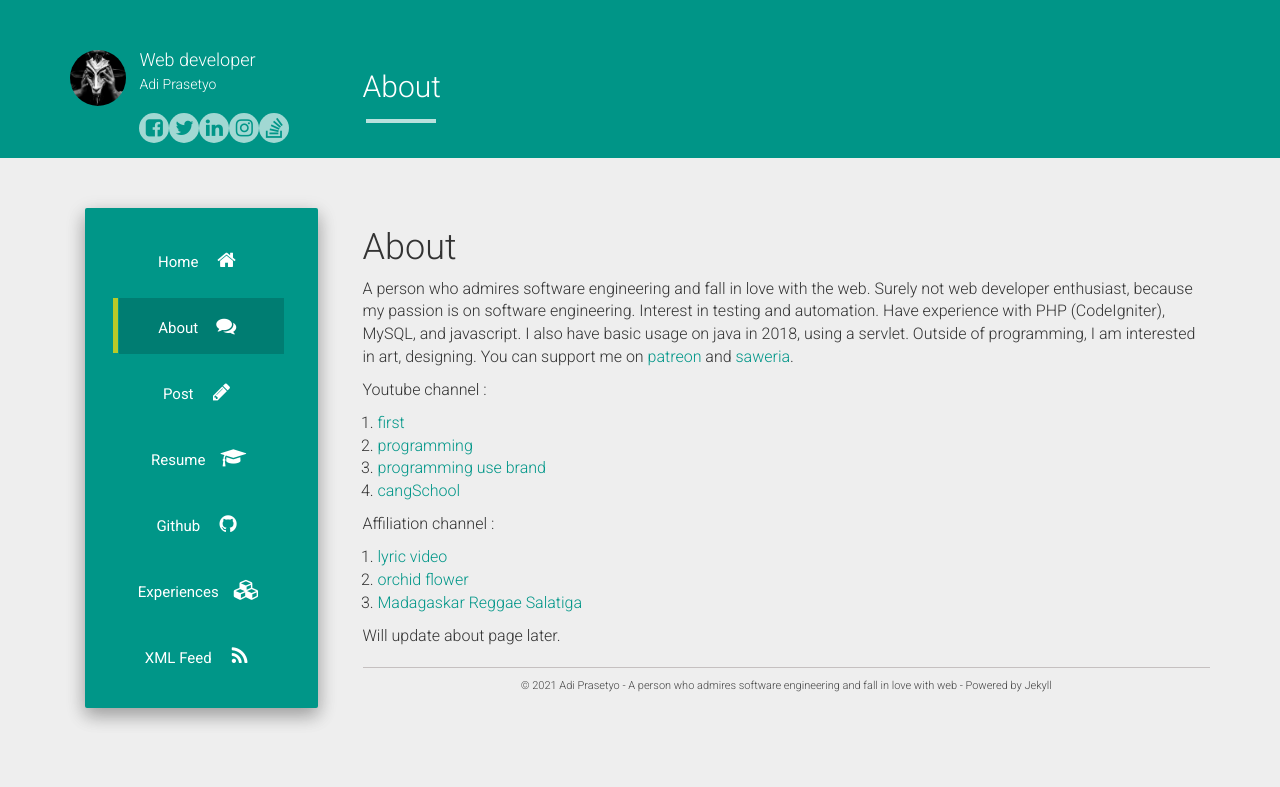
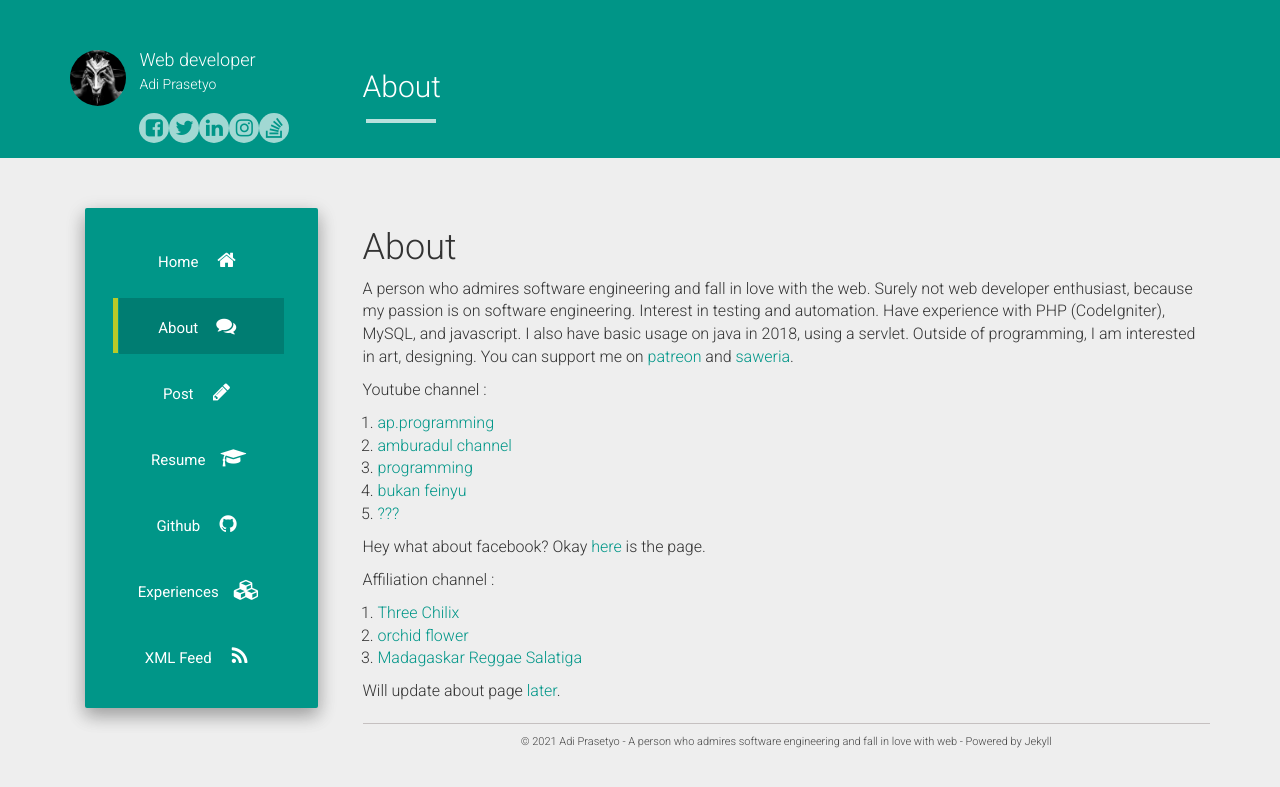
Before and after one commit to sukrosono/sukrosono.github.io, a Jekyll site: the page built from about.md, in a window 1280 px wide. Shown: the top 787 px of the page. Built offline with Jekyll 4.4.1, drawn with Linux system fonts in a browser that asks for light colours; nearby versions of some CDN libraries.

Commit message:
Kill cve 33502, fix google analytics and add link on about

```diff
--- a/_config.yml
+++ b/_config.yml
@@ -58,7 +58,7 @@
   - jekyll-gist
   - rouge
   - jekyll-watch
-  - jekyll-analytics
+  - jekyll-rushed-analytics
   - jekyll-sitemap
   - jekyll-feed
 jekyll_analytics:
@@ -77,3 +77,5 @@
       path: indonesian-post.xml
 # Build settings
 markdown: kramdown
+liquid:
+  error_mode: warn
--- a/_includes/head.html
+++ b/_includes/head.html
@@ -17,7 +17,9 @@
     {% endif %}
   {% endfor %}
   <link rel="alternate" type="application/rss+xml" title="{{ site.title }}" href="{{ "/feed.xml" | prepend: site.baseurl | prepend: site.url }}">
-
+  {% if site.google_analytics and jekyll.environment == 'production' %}
+  {% include analytics.html %}
+  {% endif %}
   <!-- optional js if exist on front matter -->
   {% for extraJs in page.exclusiveJs %}
     {% if extraJs contains '//' %}
--- a/about.md
+++ b/about.md
@@ -13,16 +13,18 @@
 
 
 Youtube channel :
-  1.  [first](https://www.youtube.com/channel/UCjoSZoattZuCd8UxayJqUow)
-  2.  [programming](https://www.youtube.com/channel/UCS4CNvE8zUHzd1FHk6MZnOA)
-  3.  [programming use brand](https://www.youtube.com/channel/UCaOLzRcWNqAYnKjUuCZEq5g)
+  1.  [ap.programming](https://www.youtube.com/channel/UCjoSZoattZuCd8UxayJqUow?sub_confirmation=1)
+  2.  [amburadul channel](https://www.youtube.com/channel/UCS4CNvE8zUHzd1FHk6MZnOA?sub_confirmation=1)
+  3.  [programming](https://www.youtube.com/channel/UCaOLzRcWNqAYnKjUuCZEq5g?sub_confirmation=1)
+  3.  [bukan feinyu](http://www.youtube.com/channel/UCfvKiZeqn2edY3JMwjsxdaQ?sub_confirmation=1)
   <!-- one which connected to patreon -->
-  4.  [cangSchool](https://www.youtube.com/channel/UCxJHFqdJW18E0r6_BR7ykwg)
+  4.  [???](https://www.youtube.com/channel/UCxJHFqdJW18E0r6_BR7ykwg?sub_confirmation=1)
 
+Hey what about facebook? Okay [here](https://www.facebook.com/IamProgrammerWhoEnjoyMyLife/) is the page.
 
 Affiliation channel :
-  1. [lyric video](https://www.youtube.com/channel/UCW-jT3JFpaAzrbhbXsdxs6Q)
-  2. [orchid flower](https://www.youtube.com/channel/UCeeyKn0trrT8RhL8LuQJwyQ)
-  2. [Madagaskar Reggae Salatiga](https://youtube.com/channel/UCZjwnERlpTnZqj4CMW3dI-Q)
+  1. [Three Chilix](https://www.youtube.com/channel/UCW-jT3JFpaAzrbhbXsdxs6Q?sub_confirmation=1)
+  2. [orchid flower](https://www.youtube.com/channel/UCeeyKn0trrT8RhL8LuQJwyQ?sub_confirmation=1)
+  2. [Madagaskar Reggae Salatiga](https://youtube.com/channel/UCZjwnERlpTnZqj4CMW3dI-Q?sub_confirmation=1)
 
-Will update about page later.
+Will update about page [later](https://linktr.ee/sukrosono).
--- a/package.json
+++ b/package.json
@@ -4,7 +4,11 @@
   "description": "Adi Prasetyo personal branding",
   "main": "index.js",
   "scripts": {
-    "server": "bundle exec jekyll serve"
+    "server": "bundle exec jekyll serve",
+    "inspect": "bundle exec jekyll doctor",
+    "static": "bundle exec jekyll build",
+    "clean": "bundle exec jekyll clean",
+    "develop": "JEKYLL_ENV=production bundle exec jekyll serve --incremental"
   },
   "repository": {
     "type": "git",
```
Also changed, not shown: _includes/analytics.html (added, +8 -0 lines), Gemfile.lock, 1 other file.
